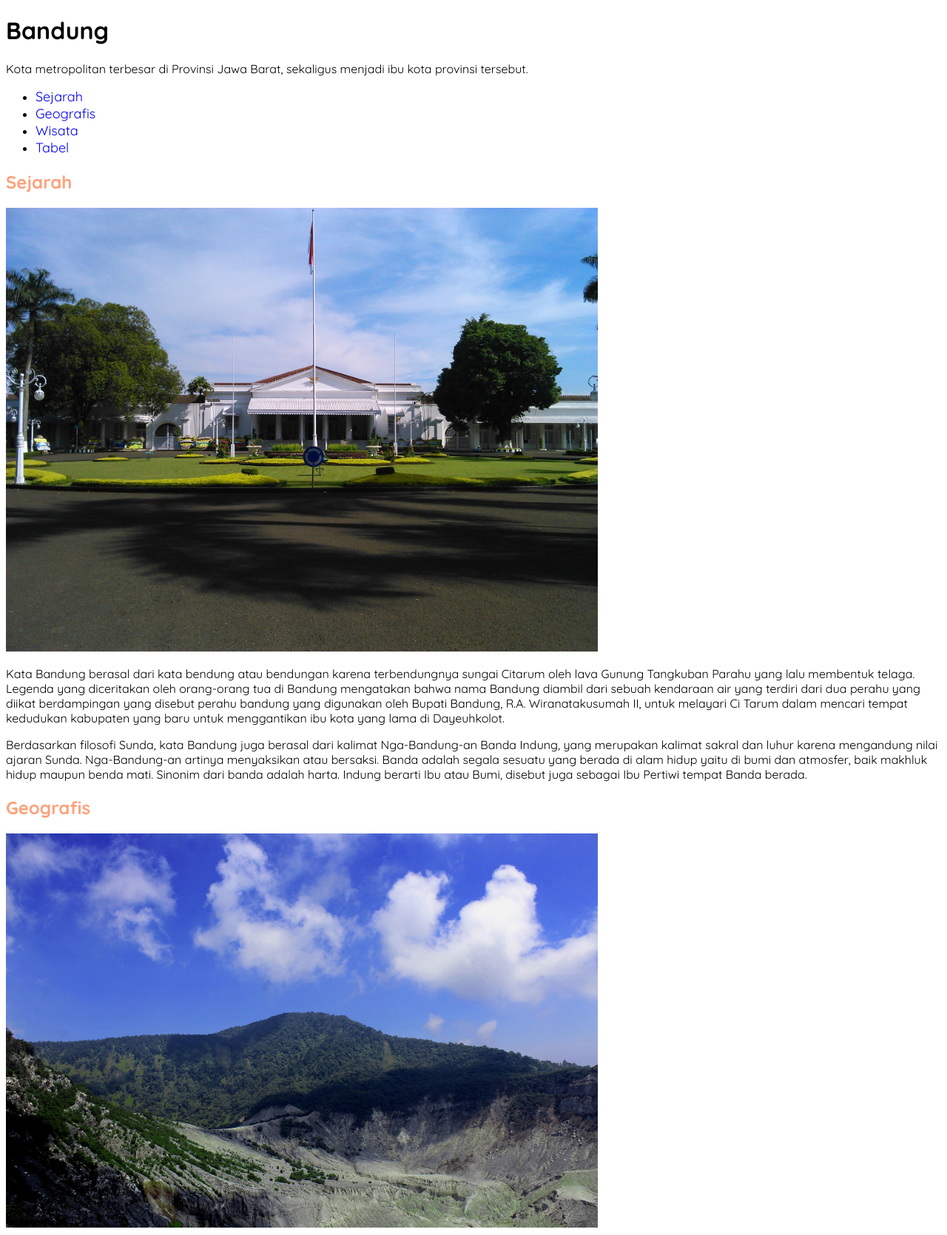
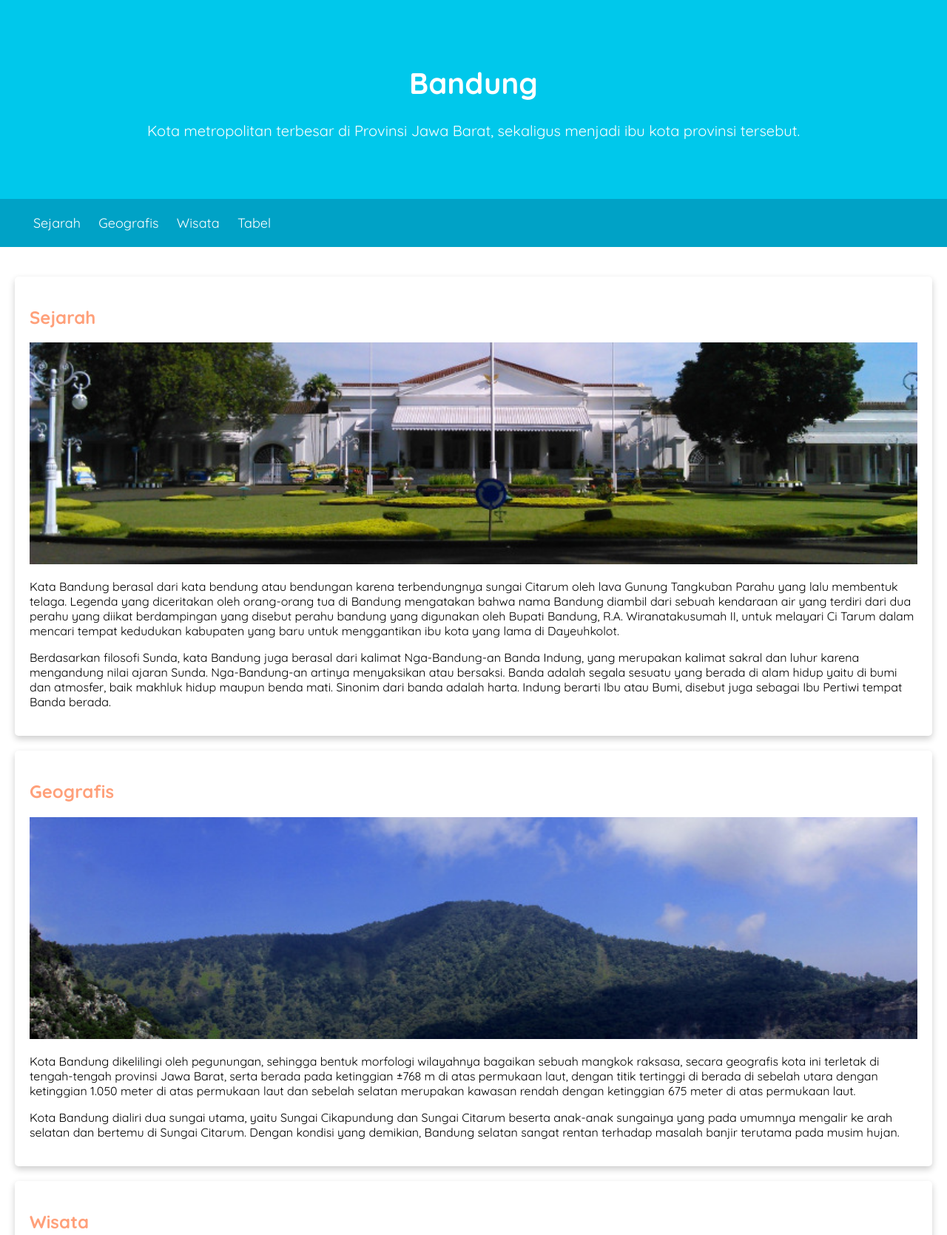
Before and after one commit to bumbum37/IDCamp, a plain HTML site: page index.html in a window 1280 px wide. Shown: the top 1670 px of the page at 74% size. Drawn offline with Linux system fonts and the light colour scheme.

Commit message:
Box Model: Content,Margin,Padding,Border

```diff
--- a/assets/styles/style.css
+++ b/assets/styles/style.css
@@ -2,24 +2,64 @@
 
 body {
   font-family: 'Quicksand', sans-serif; /*Menerapkan font dari google*/
+  margin: 0; /*untuk menghilangkan margin&padding browser*/
+  padding: 0;
+/*Pertama kita hilangkan nilai margin dan padding standar browser dengan menuliskan properti margin dan padding yang diberi nilai 0 pada body selector. Dengan begitu layout yang ditampilkan akan memenuhi seluruh lebar dan tinggi dari jendela browser.*/
 }
-
+main{
+  padding: 20px;
+  /*karena margin &pading standar browser sudah di 0 kan. maka untuk nyaman dibaca pake padding di main nya*/
+}
+nav {
+  background-color: #00a2c6;
+  padding: 5px; /*jarak navigasi*/
+}
 nav a{
   font-weight: 400px;
   font-size: 18px;
-  text-decoration: none;
+  text-decoration: none; /*delete underline*/
+  color: white; /*ubah dari link biru jadi putih*/
+}
+nav li{
+  display: inline;
+  margin-right: 20px; /*jarak luar kanan tiap-tiap list*/
+  list-style-type: none; /*https://www.gotutorid.com/css/css-lists/#:~:text=properti%20list%2Dstyle%2Dtype%20digunakan,untuk%20daftar%20item%20yang%20dibuat.*/
 }
 nav a:hover{ /*Ketika kursor diarahkan*/
   font-weight: bold;
   color: white;
   background-color: lightpink;
 }
-
+.jumbotron { /*halaman atas*/
+  padding: 60px;
+  color: white;
+  font-size: 20px;
+  background-color: #00c8eb;
+  text-align: center;
+}
 h2,h3 {
   color: lightsalmon;
 }
+.card {
+   box-shadow: 0 4px 10px 0 rgba(0, 0, 0, 0.2);
+   border-radius: 5px;
+   padding: 20px;
+   margin-top: 20px;
+}
+.featured-image {
+  width: 100%;
+  max-height: 300px;
+
+  object-fit: cover;
+  object-position: center;
+  /*Kedua properti tersebut membuat gambar yang ditampilkan dapat menyesuaikan lebar dan panjang dengan mempertahankan kualitas rasio aslinya.*/
+}
+
 .profile header{
   text-align: center;
+}
+.profile img{
+  width: 200px;
 }
 footer {
   padding: 20px;
--- a/index.html
+++ b/index.html
@@ -6,8 +6,10 @@
   </head>
   <body>
   <header>
-    <h1>Bandung</h1>
-    <p>Kota metropolitan terbesar di Provinsi Jawa Barat, sekaligus menjadi ibu kota provinsi tersebut.</p>
+    <div class="jumbotron">
+      <h1>Bandung</h1>
+      <p>Kota metropolitan terbesar di Provinsi Jawa Barat, sekaligus menjadi ibu kota provinsi tersebut.</p>
+    </div>
     <nav>
       <ul>
         <li><a href="#sejarah">Sejarah</a></li>
@@ -20,44 +22,44 @@
 
   <main>
     <div id="container">
-      <article id="sejarah">
+      <article id="sejarah" class="card">
         <h2>Sejarah</h2>
-        <img src="assets/image/history.jpg" alt="Sejarah kota bandung">
+        <img src="assets/image/history.jpg" class="featured-image" alt="Sejarah kota bandung">
           <p>Kata Bandung berasal dari kata bendung atau bendungan karena terbendungnya sungai Citarum oleh lava Gunung Tangkuban Parahu yang lalu membentuk telaga. Legenda yang diceritakan oleh orang-orang tua di Bandung mengatakan bahwa nama Bandung diambil dari sebuah kendaraan air yang terdiri dari dua perahu yang diikat berdampingan yang disebut perahu bandung yang digunakan oleh Bupati Bandung, R.A. Wiranatakusumah II, untuk melayari Ci Tarum dalam mencari tempat kedudukan kabupaten yang baru untuk menggantikan ibu kota yang lama di Dayeuhkolot.</p>
 
           <p>Berdasarkan filosofi Sunda, kata Bandung juga berasal dari kalimat Nga-Bandung-an Banda Indung, yang merupakan kalimat sakral dan luhur karena mengandung nilai ajaran Sunda. Nga-Bandung-an artinya menyaksikan atau bersaksi. Banda adalah segala sesuatu yang berada di alam hidup yaitu di bumi dan atmosfer, baik makhluk hidup maupun benda mati. Sinonim dari banda adalah harta. Indung berarti Ibu atau Bumi, disebut juga sebagai Ibu Pertiwi tempat Banda berada.</p>
       </article>
 
-      <article id="geografis">
+      <article id="geografis" class="card">
         <h2 id="geografis">Geografis</h2>
-        <img src="assets/image/geografis.jpg" alt="geografis">
+        <img src="assets/image/geografis.jpg" class="featured-image" alt="geografis">
         <p>Kota Bandung dikelilingi oleh pegunungan, sehingga bentuk morfologi wilayahnya bagaikan sebuah mangkok raksasa, secara geografis kota ini terletak di tengah-tengah provinsi Jawa Barat, serta berada pada ketinggian ±768 m di atas permukaan laut, dengan titik tertinggi di berada di sebelah utara dengan ketinggian 1.050 meter di atas permukaan laut dan sebelah selatan merupakan kawasan rendah dengan ketinggian 675 meter di atas permukaan laut.</p>
 
         <p>Kota Bandung dialiri dua sungai utama, yaitu Sungai Cikapundung dan Sungai Citarum beserta anak-anak sungainya yang pada umumnya mengalir ke arah selatan dan bertemu di Sungai Citarum. Dengan kondisi yang demikian, Bandung selatan sangat rentan terhadap masalah banjir terutama pada musim hujan.</p>
       </article>
 
-    <article id="wisata">
+    <article id="wisata" class="card">
       <h2 id="wisata">Wisata</h2>
       <p>Sejak dibukanya Jalan Tol Cipularang, kota Bandung telah menjadi tujuan utama dalam menikmati liburan akhir pekan terutama dari masyarakat yang berasal dari Jakarta sekitarnya. Selain menjadi kota wisata belanja, kota Bandung juga dikenal dengan sejumlah besar bangunan lama berarsitektur peninggalan Belanda.</p>
       <section>
         <h3>Farm House Lembang</h3>
-        <img src="assets/image/farm-house.jpg" alt="farm house">
+        <img src="assets/image/farm-house.jpg" class="featured-image" alt="farm house">
         <p>Berada di jalur utama Bandung-Lembang, Farm House menjadi objek wisata yang tidak pernah sepi pengunjung. Selain karena letaknya strategis, kawasan ini juga menghadirkan nuansa wisata khas Eropa. Semua itu diterapkan dalam bentuk spot swafoto Instagramable.</p>
       </section>
       <section>
         <h3>Observatorium Bosscha</h3>
-        <img src="assets/image/bosscha.jpg" alt="bosscha">
+        <img src="assets/image/bosscha.jpg" class="featured-image" alt="bosscha">
         <p>Memiliki beberapa teleskop, antara lain, Refraktor Ganda Zeiss, Schmidt Bimasakti, Refraktor Bamberg, Cassegrain GOTO, dan Teleskop Surya. Refraktor Ganda Zeiss adalah jenis teleskop terbesar untuk meneropong bintang. Benda ini diletakkan pada atap kubah sehingga saat teropong digunakan, atap tersebut harus dibuka. Observatorium Bosscha boleh dikunjungi oleh siapa pun, tanpa tiket. Namun, bagi yang ingin menggunakan teleskop Zeiss, wajib mendaftarkan diri. Untuk instansi atau lembaga pendidikan, diberikan jadwal hari Selasa sampai Jumat. Sementara itu, kunjungan individu dibuka setiap hari Sabtu.</p>
       </section>
     </article>
 
     <aside>
-      <article class="profile">
+      <article class="profile card">
         <header>
           <h2>Kota Bandung</h2>
           <p>Kota Kembang Paris van Java</p>
           <figure>
-            <img src="assets/image/Bandung_coa.png" alt="">
+            <img src="assets/image/Bandung_coa.png" alt="Kota bandung">
             <figcaption>Lambang</figcaption>
           </figure>
         </header>
@@ -102,4 +104,4 @@
 
 
 
-<!-- <img src="bandung.jpg" alt="kota bandung" width="400px"> <!--widht 768x512 height [penyimpanan gambar biasanya dibawah heading]-->
+<!-- <img src="bandung.jpg" class="featured-image" alt="kota bandung" width="400px"> <!--widht 768x512 height [penyimpanan gambar biasanya dibawah heading]-->
```
Also changed, not shown: coba/minwidh_maxwidht.html (added, +56 -0 lines).
